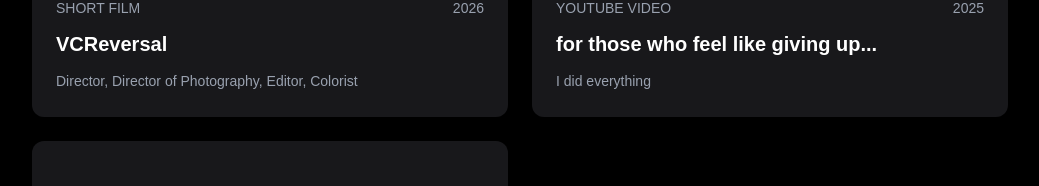
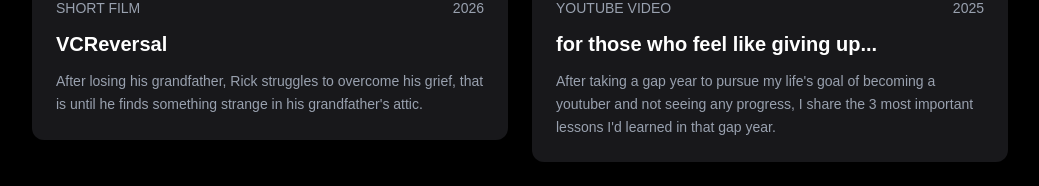
Before and after one commit to dseals3/film-code-portfolio, a Next.js app: page / in a window 1280 px wide. Shown: the part 1242-1428 px from the top of the page, without its empty margins (120-1159 px from the left). Built offline with nearby package versions, Linux system fonts and the light colour scheme.

Commit message:
added tools, roles, and put my link on the correct entry

```diff
--- a/app/data/work.ts
+++ b/app/data/work.ts
@@ -1,23 +1,29 @@
 export const work = [
   {
-    slug: "VCReversal",
+    slug: "vcreversal",
     title: "VCReversal",
-    type: "short film",
+    type: "Short Film",
     year: "2026",
     thumbnail: "",
-    previewVideo: "/video/aurora-timelapse-2.mp4",
-    fullVideo: "https://www.youtube.com/embed/h6nf7L9Wvp0?rel=0&modestbranding=1",
-    description: "Director, Director of Photography, Editor, Colorist",
+    previewVideo: "",
+    fullVideo: "",
+    roles: ["Director", "Director of Photography", "Editor", "Colorist"],
+    description: "After losing his grandfather, Rick struggles to overcome his grief, that is until he finds something strange in his grandfather's attic.",
+    tools: ["Davinci Resolve"],
+    featured: "true"
   },
   {
     slug: "for-those-who-feel-like-giving-up",
     title: "for those who feel like giving up...",
     type: "youtube video",
     year: "2025",
-    thumbnail: "",
-    previewVideo: "",
-    fullVideo: "",
-    description: "I did everything",
+    thumbnail: "/images/thumbnail_720.png",
+    previewVideo: "/video/aurora-timelapse-2.mp4",
+    fullVideo: "https://www.youtube.com/embed/h6nf7L9Wvp0",
+    roles: ["Everything"],
+    description: "After taking a gap year to pursue my life's goal of becoming a youtuber and not seeing any progress, I share the 3 most important lessons I'd learned in that gap year.",
+    tools: ["Davinci Resolve"],
+    featured: "true"
   },
   {
     slug: "portfolio-site",
@@ -27,6 +33,9 @@ export const work = [
     thumbnail: "",
     previewVideo: "",
     fullVideo: "",
+    roles: [""],
     description: "Built with Next.js as a Film x Code portfolio",
+    tools: ["Davinci Resolve"],
+    featured: "true"
   },
 ];
```
